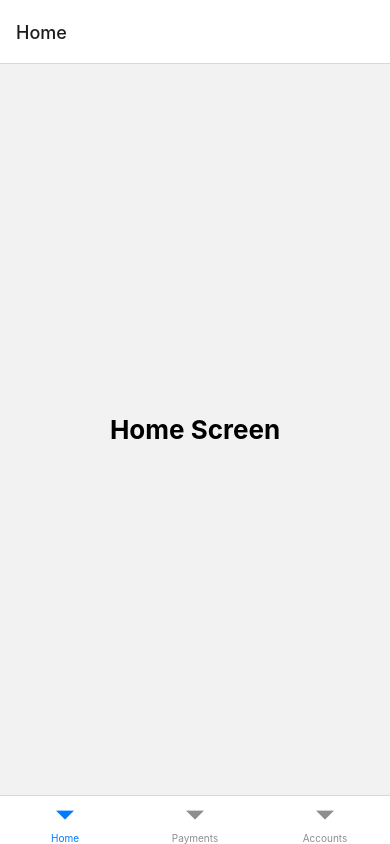
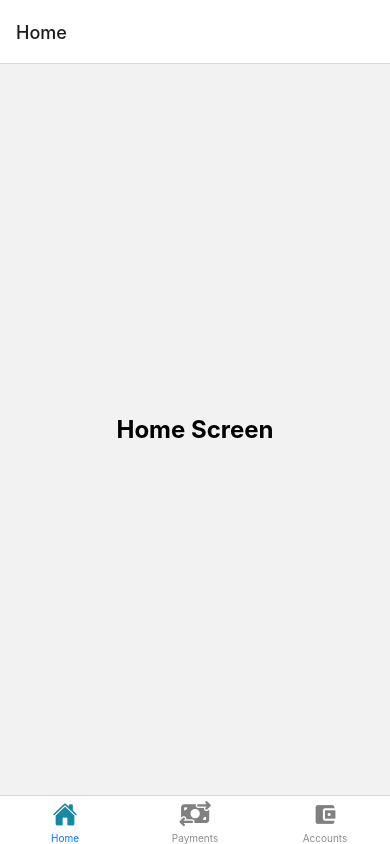
Before and after one commit to Narothe/payflow-mobile, a React Native app in the folder PayFlow/: screen / in a window 390 px wide. Built offline with nearby package versions, Linux system fonts and the light colour scheme.

Commit message:
feat: bottom tab icons

```diff
--- a/PayFlow/components/navigation/MainScreen.tsx
+++ b/PayFlow/components/navigation/MainScreen.tsx
@@ -4,16 +4,59 @@ import { NavigationContainer } from '@react-navigation/native';
 import Payments from "./screens/ Payments.tsx";
 import Home from "./screens/Home.tsx";
 import Accounts from "./screens/Accounts.tsx";
+import Ionicons from 'react-native-vector-icons/Ionicons';
+import MaterialIcons from 'react-native-vector-icons/MaterialIcons';
+import FontAwesome6 from 'react-native-vector-icons/FontAwesome6';
 
 const Tab = createBottomTabNavigator();
+
+const homeName: string = "Home";
+const paymentsName: string  = "Payments";
+const accountsName: string  = "Accounts";
 
 function Tabs() : React.JSX.Element {
   return (
     <NavigationContainer>
-      <Tab.Navigator>
-        <Tab.Screen name="Home" component={Home} />
-        <Tab.Screen name="Payments" component={Payments} />
-        <Tab.Screen name="Accounts" component={Accounts} />
+      <Tab.Navigator >
+        <Tab.Screen
+          name={homeName}
+          component={Home}
+          options={{
+            tabBarIcon: ({ focused }) => (
+              <Ionicons
+                name={'home'}
+                size={25}
+                color={focused ? '#1687A7' : 'gray'}
+              />
+            )
+          }}
+        />
+        <Tab.Screen
+          name={paymentsName}
+          component={Payments}
+          options={{
+            tabBarIcon: ({ focused }) => (
+              <FontAwesome6
+                name={'money-bill-transfer'}
+                size={25}
+                color={focused ? '#1687A7' : 'gray'}
+              />
+            )
+          }}
+        />
+        <Tab.Screen
+          name={accountsName}
+          component={Accounts}
+          options={{
+            tabBarIcon: ({ focused }) => (
+              <MaterialIcons
+                name={'account-balance-wallet'}
+                size={25}
+                color={focused ? '#1687A7' : 'gray'}
+              />
+            )
+          }}
+        />
       </Tab.Navigator>
     </NavigationContainer>
   );
--- a/PayFlow/components/navigation/screens/ Payments.tsx
+++ b/PayFlow/components/navigation/screens/ Payments.tsx
@@ -4,9 +4,10 @@ import { View, Text } from 'react-native';
 
 export default function(): React.JSX.Element {
   return (
-    <View style={{ flex: 1, alignItems: 'center', justifyContent: 'center' }}>
-      <Text
-        style={{ fontSize: 26, fontWeight: 'bold' }}>Payments Screen</Text>
+    <View className="flex-1 items-center justify-center ">
+      <Text className="text-2xl font-bold">
+        Payments Screen
+      </Text>
     </View>
   );
 }
--- a/PayFlow/components/navigation/screens/Accounts.tsx
+++ b/PayFlow/components/navigation/screens/Accounts.tsx
@@ -4,9 +4,10 @@ import { View, Text } from 'react-native';
 
 export default function(): React.JSX.Element {
   return (
-    <View style={{ flex: 1, alignItems: 'center', justifyContent: 'center' }}>
-      <Text
-        style={{ fontSize: 26, fontWeight: 'bold' }}>Accounts Screen</Text>
+    <View className="flex-1 items-center justify-center ">
+      <Text className="text-2xl font-bold">
+        Accounts Screen
+      </Text>
     </View>
   );
 }
--- a/PayFlow/components/navigation/screens/Home.tsx
+++ b/PayFlow/components/navigation/screens/Home.tsx
@@ -4,9 +4,10 @@ import { View, Text } from 'react-native';
 
 export default function(): React.JSX.Element {
   return (
-    <View style={{ flex: 1, alignItems: 'center', justifyContent: 'center' }}>
-      <Text
-        style={{ fontSize: 26, fontWeight: 'bold' }}>Home Screen</Text>
+    <View className="flex-1 items-center justify-center ">
+      <Text className="text-2xl font-bold">
+        Home Screen
+      </Text>
     </View>
   );
 }
--- a/PayFlow/package.json
+++ b/PayFlow/package.json
@@ -24,6 +24,7 @@
     "react-native-reanimated": "^3.7.1",
     "react-native-safe-area-context": "^4.9.0",
     "react-native-screens": "^3.29.0",
+    "react-native-vector-icons": "^10.0.3",
     "tailwindcss": "^3.3.2",
     "tailwindcss-react-native": "1.7.10"
   },
@@ -36,6 +37,7 @@
     "@react-native/metro-config": "0.73.5",
     "@react-native/typescript-config": "0.73.1",
     "@types/react": "^18.2.6",
+    "@types/react-native-vector-icons": "^6.4.18",
     "@types/react-test-renderer": "^18.0.0",
     "babel-jest": "^29.6.3",
     "eslint": "^8.19.0",
```
Also changed, not shown: 3 other files (tests, documents, lock files or other folders).
